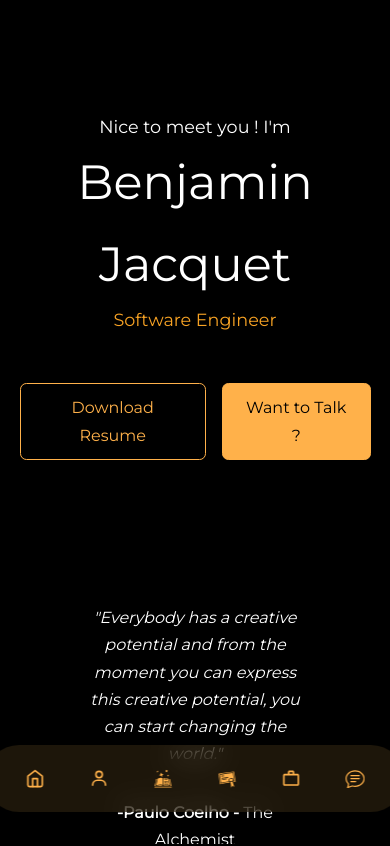
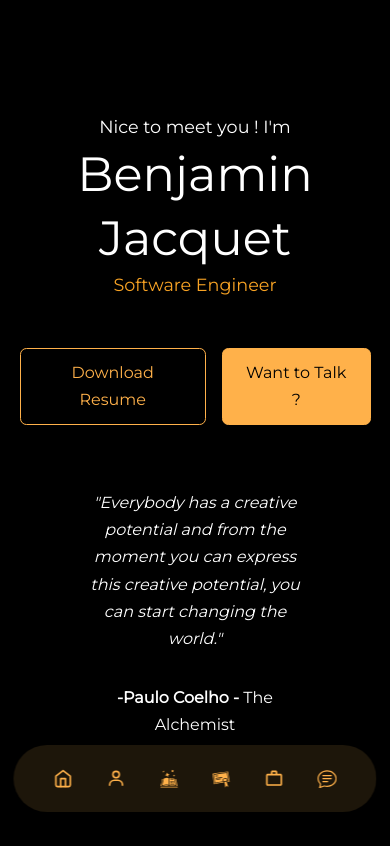
Before and after one commit to BenJacquet/BenJacquet.github.io, a React (Create React App) app: page / in a window 390 px wide. Shown: the top 846 px of the page. Built offline with nearby package versions, Linux system fonts and the light colour scheme.

Commit message:
trying to fix quote not displaying properly on mobile

```diff
--- a/src/components/Header/Header.css
+++ b/src/components/Header/Header.css
@@ -68,4 +68,12 @@ figcaption {
   .scroll__down {
     display: none;
   }
+
+  h1 {
+    line-height: 4rem;
+  }
+
+  blockquote {
+    margin-top: 4rem;
+  }
 }
--- a/src/components/Navbar/Navbar.css
+++ b/src/components/Navbar/Navbar.css
@@ -29,3 +29,17 @@ nav > a.active {
   color: var(--color-white);
   transform: scale(1.5);
 }
+
+/* ===== MEDIA QUERIES ===== */
+
+/* MEDIUM */
+@media screen and (max-width: 1024px) {
+
+}
+
+/* SMALL */
+@media screen and (max-width: 600px) {
+  nav {
+    gap: 0.5rem;
+  }
+}
```
Also changed, not shown: 13 other files (tests, documents, lock files or other folders).
